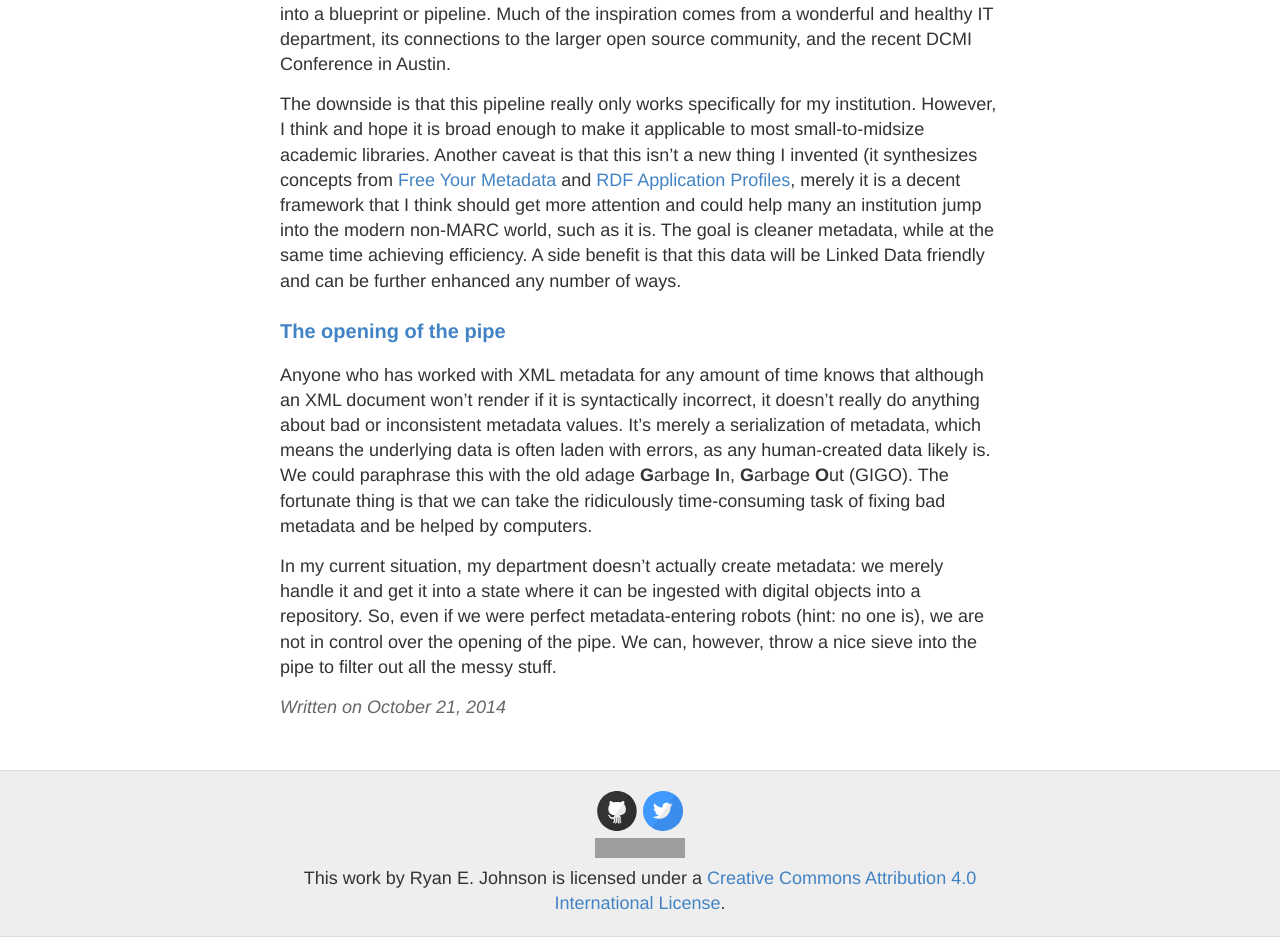
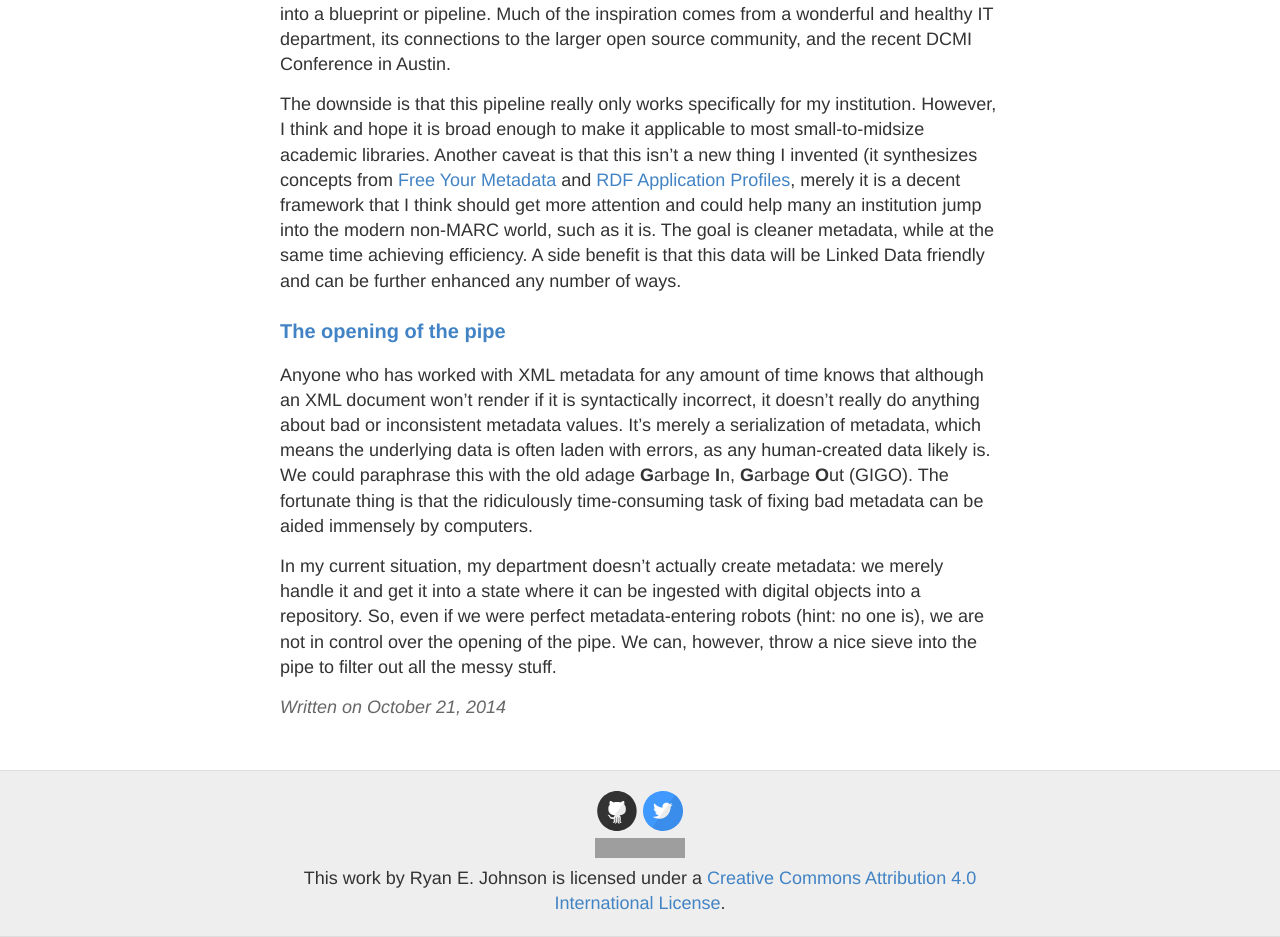
Before and after one commit to remerjohnson/remerjohnson.github.io, a Jekyll site: the page built from _posts/2014-10-21-toward-a-metadata-pipeline.md, in a window 1280 px wide. Shown: the part 767-1704 px from the top of the page. Built offline with Jekyll 4.4.1, drawn with Linux system fonts in a browser that asks for light colours; nearby versions of some CDN libraries; comment, search, counter and statistics services are not loaded; grey boxes are pictures that could not be loaded.

Commit message:
Update 2014-10-21-toward-a-metadata-pipeline.md

```diff
--- a/_posts/2014-10-21-toward-a-metadata-pipeline.md
+++ b/_posts/2014-10-21-toward-a-metadata-pipeline.md
@@ -11,6 +11,6 @@ The downside is that this pipeline really only works specifically for my institu
 
 ### The opening of the pipe
 
-Anyone who has worked with XML metadata for any amount of time knows that although an XML document won't render if it is syntactically incorrect, it doesn't really do anything about bad or inconsistent metadata values. It's merely a serialization of metadata, which means the underlying data is often laden with errors, as any human-created data likely is. We could paraphrase this with the old adage **G**arbage **I**n, **G**arbage **O**ut (GIGO). The fortunate thing is that we can take the ridiculously time-consuming task of fixing bad metadata and be helped by computers.
+Anyone who has worked with XML metadata for any amount of time knows that although an XML document won't render if it is syntactically incorrect, it doesn't really do anything about bad or inconsistent metadata values. It's merely a serialization of metadata, which means the underlying data is often laden with errors, as any human-created data likely is. We could paraphrase this with the old adage **G**arbage **I**n, **G**arbage **O**ut (GIGO). The fortunate thing is that the ridiculously time-consuming task of fixing bad metadata can be aided immensely by computers.
 
 In my current situation, my department doesn't actually create metadata: we merely handle it and get it into a state where it can be ingested with digital objects into a repository. So, even if we were perfect metadata-entering robots (hint: no one is), we are not in control over the opening of the pipe. We can, however, throw a nice sieve into the pipe to filter out all the messy stuff.
```
